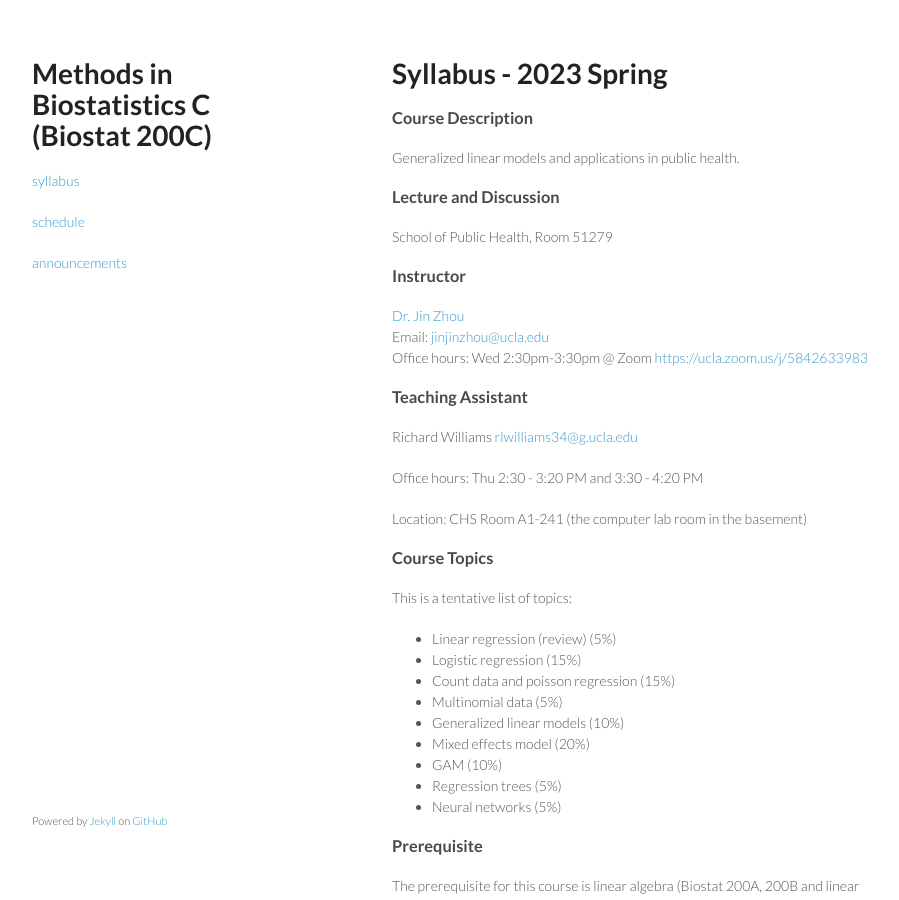
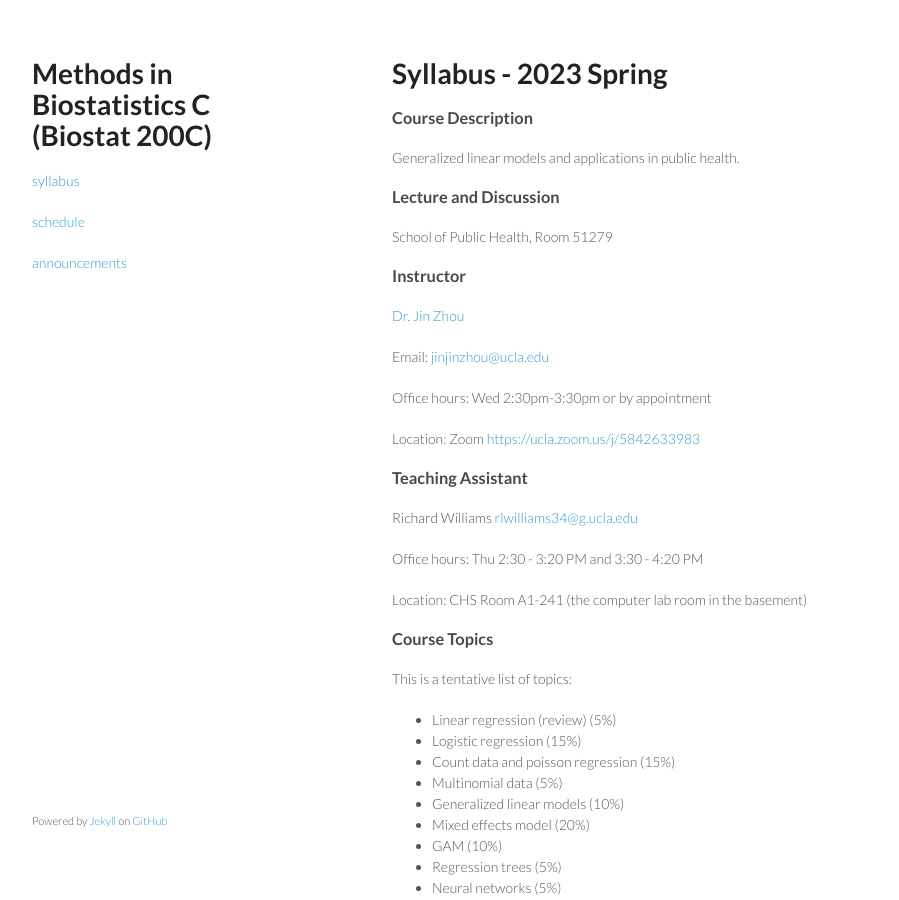
Before and after one commit to ucla-biostat-200c/2023spring, a Jekyll site: the page built from syllabus/syllabus.md, in a window 1280 px wide and 900 px high. Shown: the whole window, without its empty margins (178-1077 px from the left). Built offline with Jekyll 4.4.1, drawn with Linux system fonts in a browser that asks for light colours.

Commit message:
update schedule

```diff
--- a/syllabus/syllabus.md
+++ b/syllabus/syllabus.md
@@ -16,8 +16,12 @@ School of Public Health, Room 51279
 ### Instructor
 
 [Dr. Jin Zhou](https://ph.ucla.edu/about/faculty-staff-directory/jin-zhou)
+
 Email: <jinjinzhou@ucla.edu>
-Office hours: Wed 2:30pm-3:30pm @ Zoom <https://ucla.zoom.us/j/5842633983>
+
+Office hours: Wed 2:30pm-3:30pm or by appointment
+
+Location: Zoom <https://ucla.zoom.us/j/5842633983>
 
 ### Teaching Assistant
 
```
